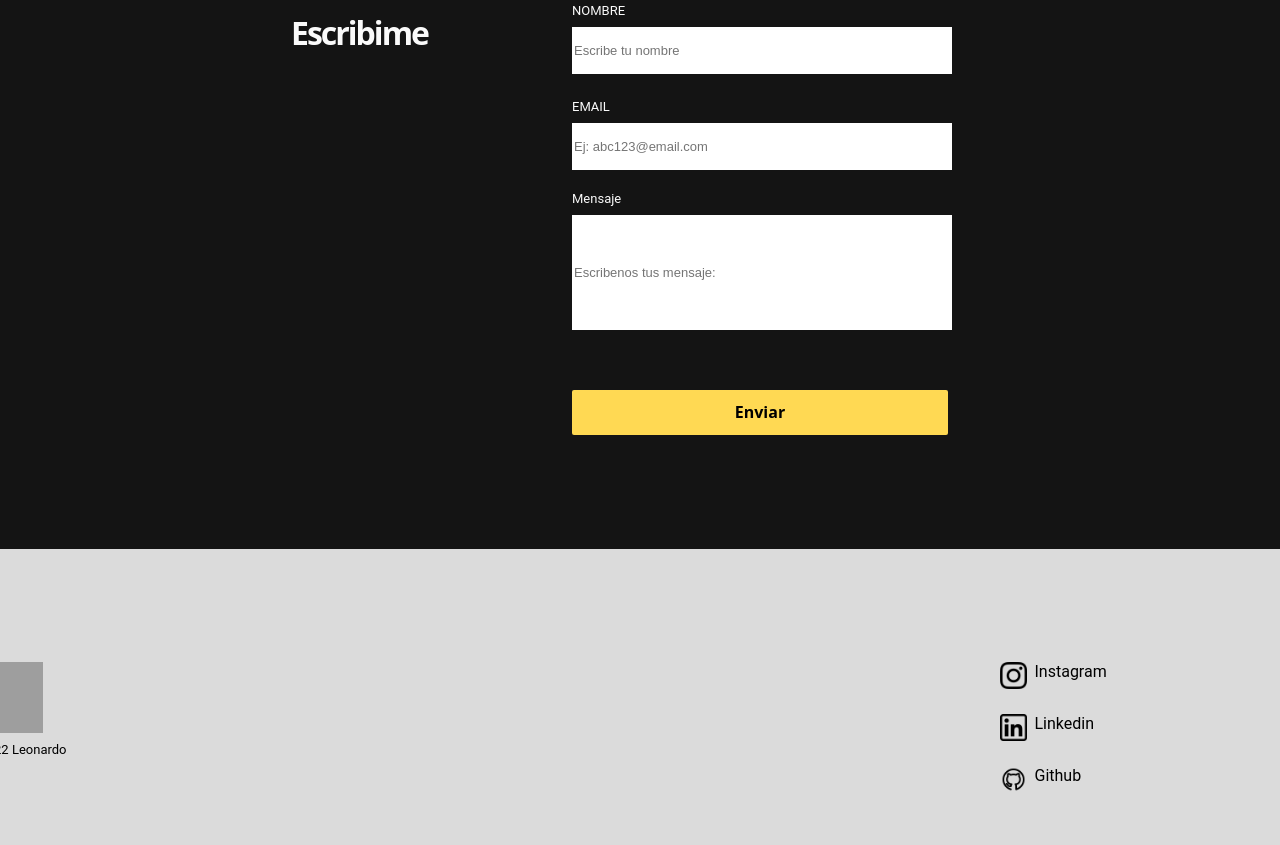
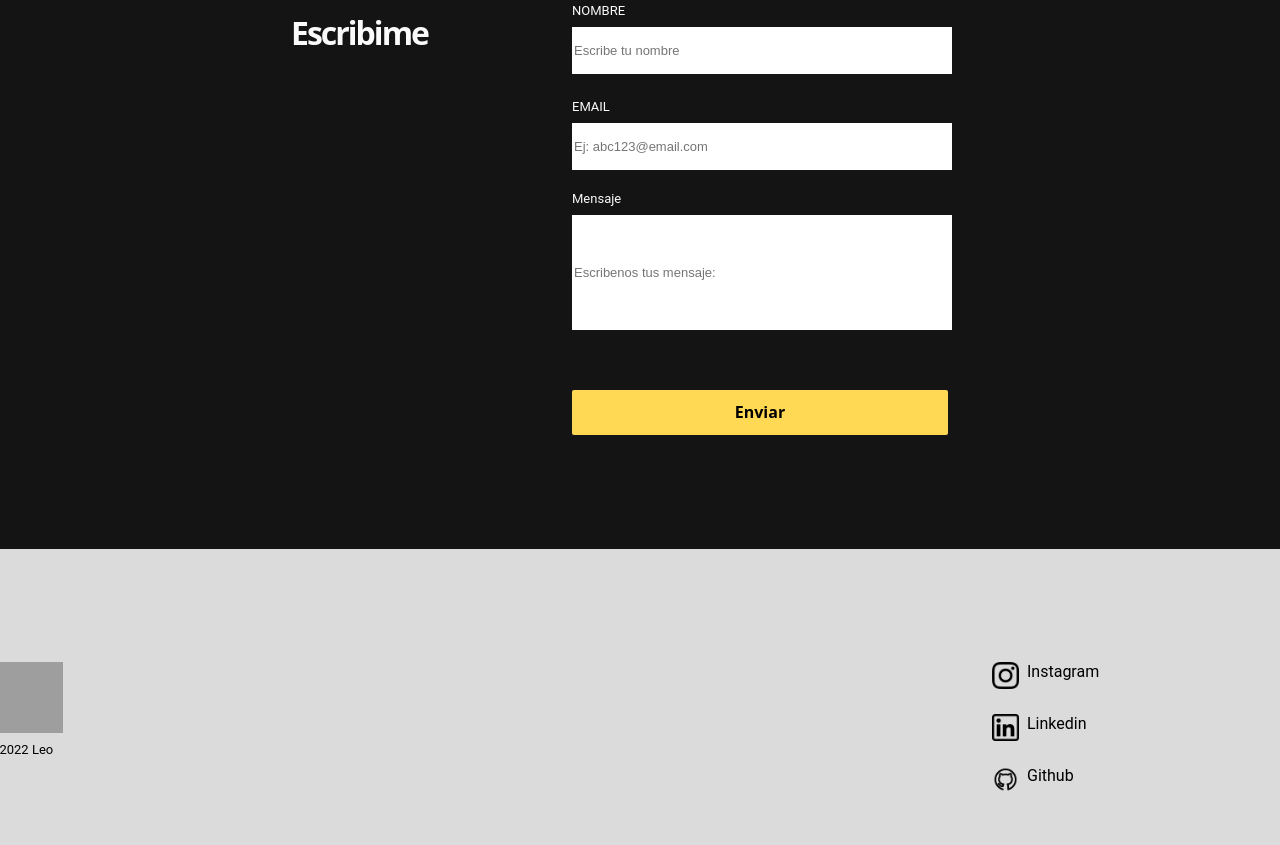
Before and after one commit to collo9823/apx-dwf-desafio-m3, a plain HTML site: page index.html in a window 1280 px wide. Shown: the part 1866-2711 px from the top of the page. Drawn offline with Linux system fonts and the light colour scheme; grey boxes are pictures that could not be loaded.

Commit message:
commit 3

```diff
--- a/index.css
+++ b/index.css
@@ -547,13 +547,14 @@
         /* padding-left: 20px; */
     }
     .footer{
-        padding-left: 30px;
+        /* padding-left: 30px; */
         margin: 53px 16px;
         width: 1440px;
         display: grid;
         grid-template-columns: 1fr 1fr 1fr 1fr;
     }
     .img-footer{
+        padding-left: 50px;
         width: 77px;
         height: 71px;
         grid-column: 1;
@@ -561,6 +562,7 @@
     }
 
     .copyright-text{
+        padding-left: 50px;
         font-family: Roboto;
         font-size: 13px;
         font-weight: 400;
--- a/index.html
+++ b/index.html
@@ -73,7 +73,7 @@
             <div class="footer-container">
               <footer class="footer">
                 <img class="img-footer" src="https://cdn.freelogodesign.org/files/4a00f5b3c3494ce59419d721277cb445/thumb/logo_200x200.png?v=638012778670000000" alt="">
-                <p class="copyright-text">© 2022 Leonardo</p>
+                <p class="copyright-text">© 2022 Leo</p>
                 <div class="reddeess">
 
                   <div class="redes-container insta">
```
